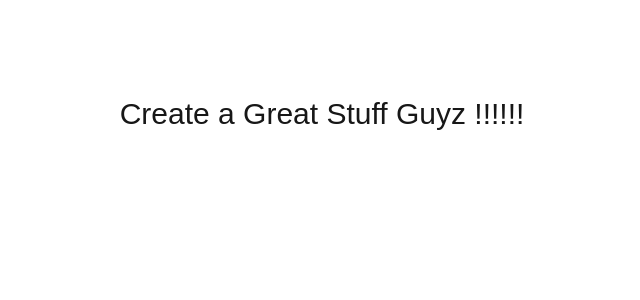
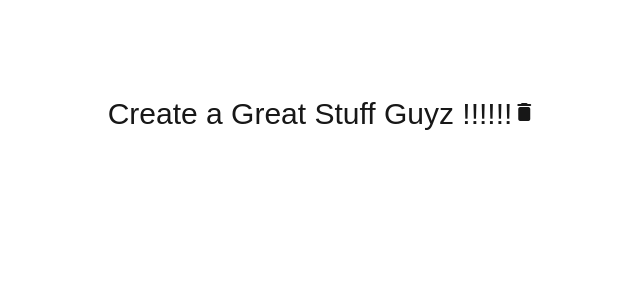
Before and after one commit to prasoon-88/formflex.io, a Next.js app: page / in a window 1280 px wide. Shown: the top 300 px of the page, without its empty margins (318-958 px from the left). Built offline with nearby package versions, Linux system fonts and the light colour scheme.

Commit message:
add: icon component

```diff
--- a/src/app/layout.tsx
+++ b/src/app/layout.tsx
@@ -13,6 +13,13 @@ export default function RootLayout({
 }>) {
   return (
     <html lang="en">
+      <head>
+        {/* MUI icons */}
+        <link
+          rel="stylesheet"
+          href="https://fonts.googleapis.com/icon?family=Material+Icons+Round"
+        />
+      </head>
       <body className={`antialiased`}>{children}</body>
     </html>
   );
--- a/src/app/page.tsx
+++ b/src/app/page.tsx
@@ -1,7 +1,10 @@
+import Icon from "@/components/ui/icon";
+
 export default function Home() {
   return (
     <div className="text-3xl text-center py-24">
       Create a Great Stuff Guyz !!!!!!
+      <Icon iconName="delete" />
     </div>
   );
 }
--- /dev/null
+++ b/src/components/ui/icon.tsx
@@ -0,0 +1,17 @@
+import React, { HTMLAttributes } from "react";
+import { cx } from "class-variance-authority";
+
+interface Icon extends HTMLAttributes<HTMLElement> {
+  iconName: string;
+}
+
+const Icon = (props: Icon) => {
+  const { iconName, className, ...rest } = props;
+  return (
+    <i className={cx("material-icons-round", className)} {...rest}>
+      {iconName}
+    </i>
+  );
+};
+
+export default Icon;
```
Also changed, not shown: 1 other file (tests, documents, lock files or other folders).
